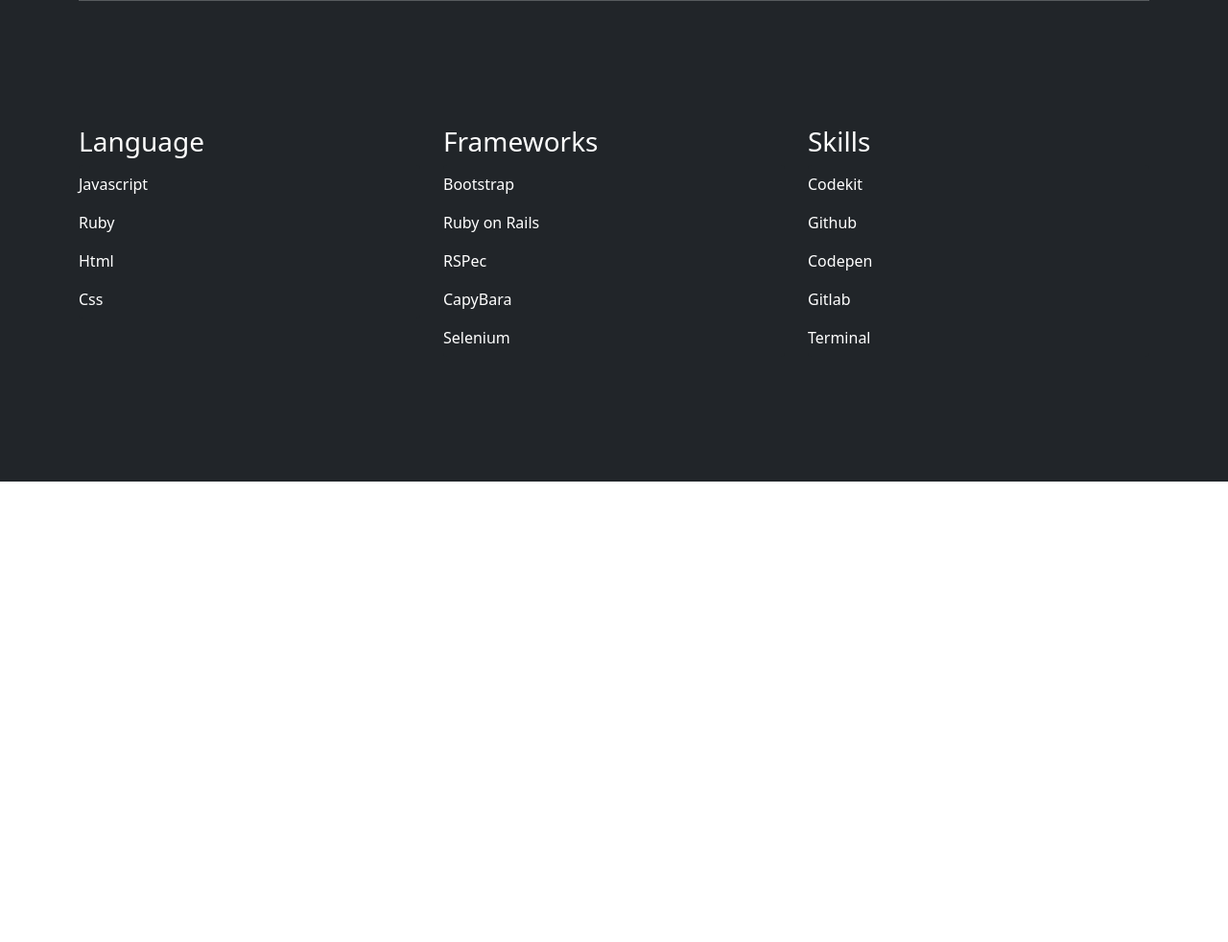
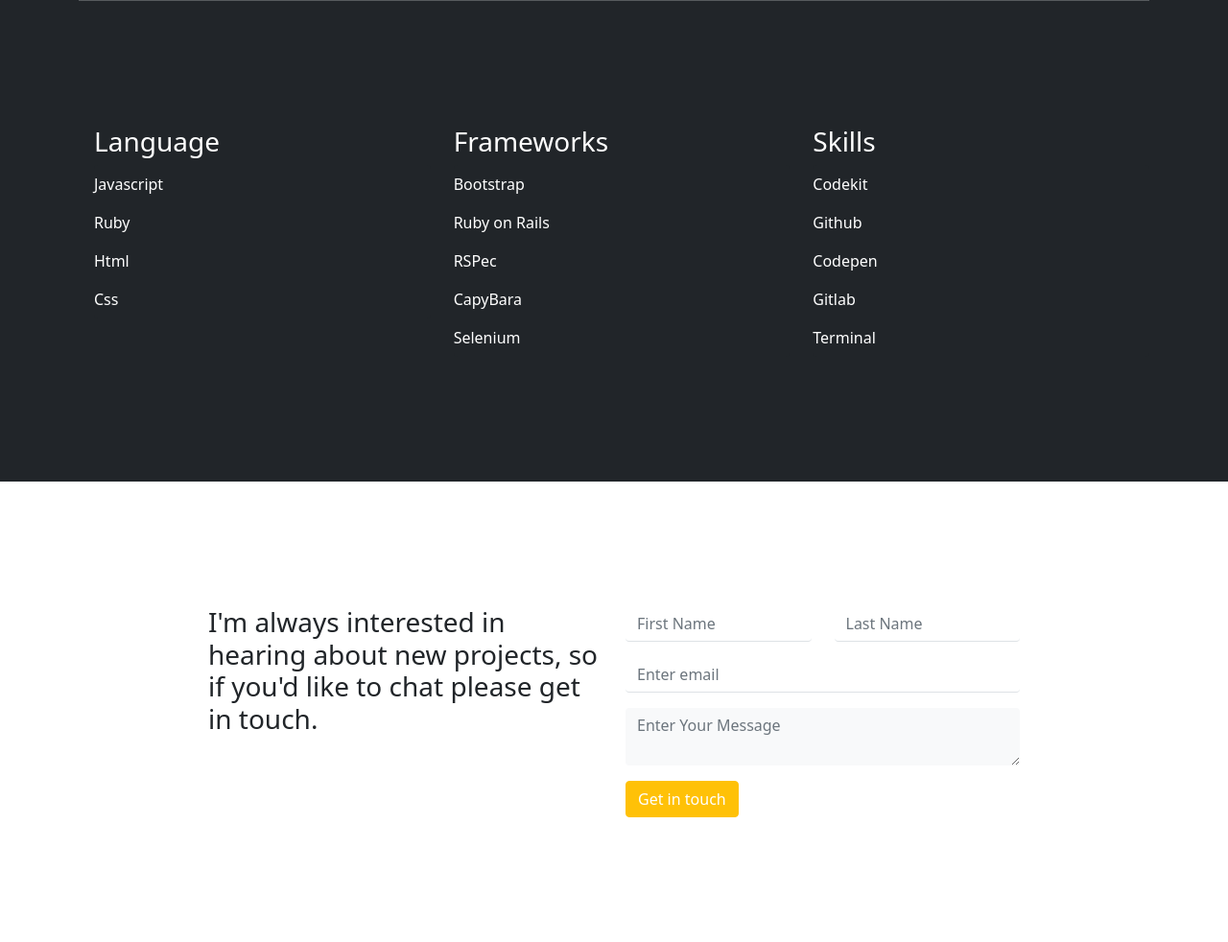
Before and after one commit to hsztan/bootstrap-portfolio, a plain HTML site: page index.html in a window 1280 px wide. Shown: the part 3220-4202 px from the top of the page at 96% size. Before the commit the page ends 3722 px from the top, so only its background shows below. Drawn offline with nearby package versions, Linux system fonts and the light colour scheme.

Commit message:
Finish contact-me section

```diff
--- a/index.html
+++ b/index.html
@@ -364,7 +364,7 @@
           </div>
         </div>
         <hr class="separator w-70 bg-light" style="margin-top: 130px" />
-        <div class="row" style="margin-top: 130px">
+        <div class="row ms-1" style="margin-top: 130px">
           <div class="col-lg-4 text-white">
             <h3>Language</h3>
             <ul class="list-group">
@@ -425,7 +425,34 @@
         </div>
       </div>
     </section>
-    <section class="contact-me"></section>
+    <section class="container contact-me">
+        <div class="row" style="padding:130px 135px;">
+            <div class="col lg-5">
+                <h3>I'm always interested in hearing about new projects,
+                    so if you'd like to chat please get in touch.
+                </h3>
+            </div>
+            <div class="col lg-7">
+                <form action="#" method="post">
+                    <div class="row">
+                        <div class="col">
+                            <input type="text" class="form-control border-0 border-bottom" id="first-name" name="first-name" placeholder="First Name" required>
+                        </div>
+                        <div class="col">
+                            <input type="text" class="form-control border-0 border-bottom" id="last-name" name="last-name" placeholder="Last Name" required>
+                        </div>
+                    </div>
+                    <div class="mb-3 mt-3">
+                        <input type="email" class="form-control border-0 border-bottom" placeholder="Enter email" name="email" required>
+                    </div>
+                    <div class="mb-3 mt-3">
+                        <textarea class="form-control border-0 bg-light" name="comment" id="comment" placeholder="Enter Your Message" required></textarea>
+                    </div>
+                    <button class="btn btn-warning text-white" type="submit">Get in touch</button>
+                </form>
+            </div>
+        </div>
+    </section>
     <footer class="social"></footer>
     <!-- bootstrap CDN script -->
     <script
```
